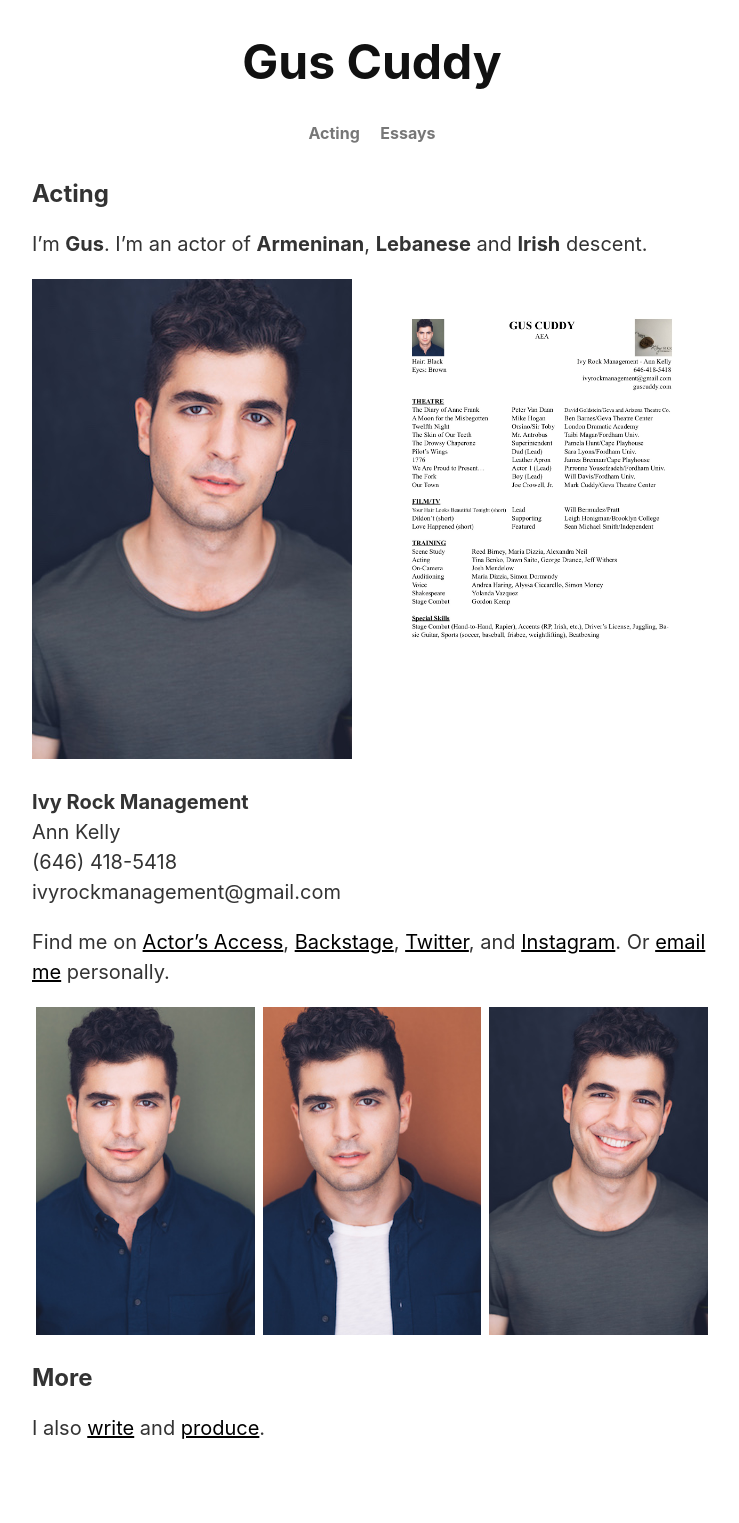
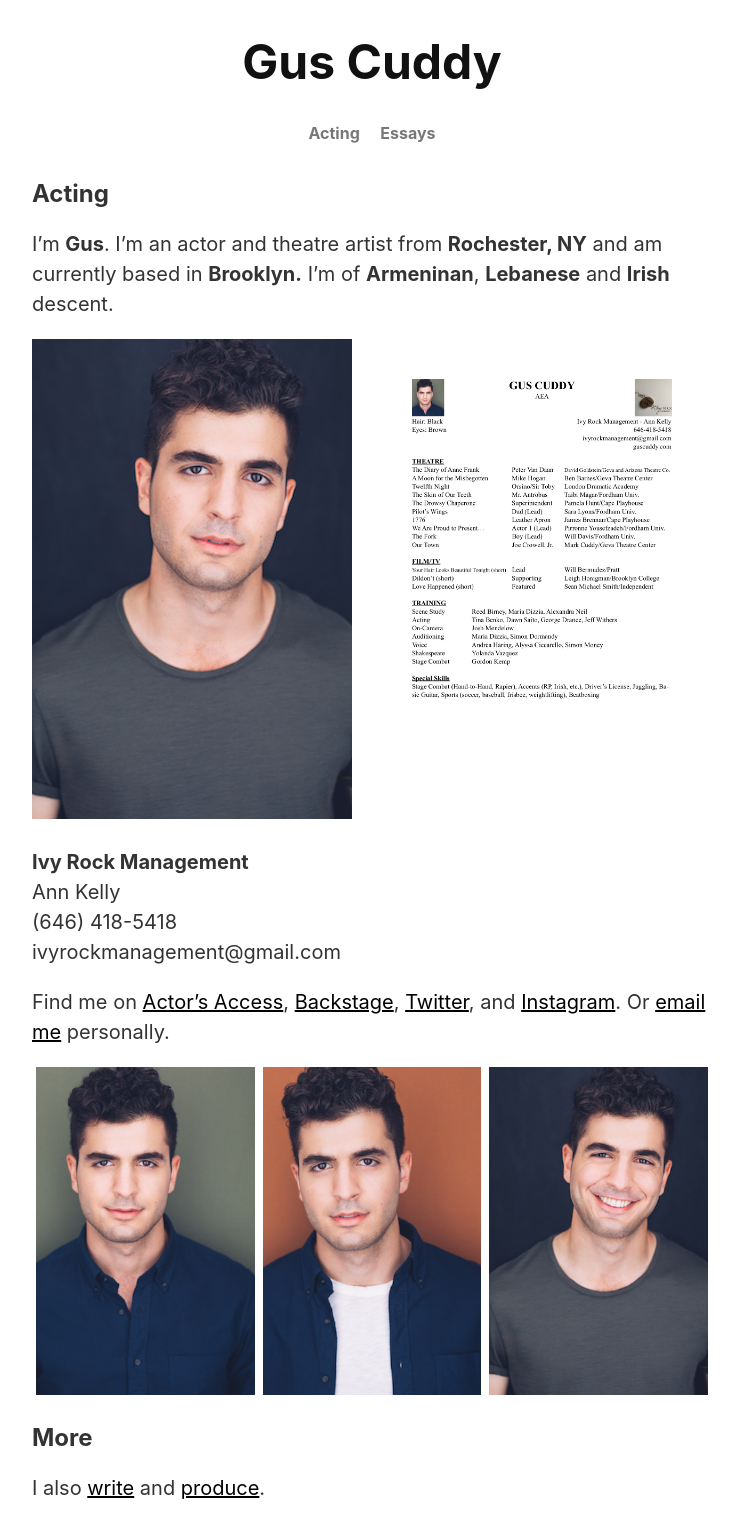
Before and after one commit to gcuddy/gcuddy.github.io, a Jekyll site: the page built from index.md, in a window 1280 px wide. Shown: the whole page, without its empty margins (268-1007 px from the left). Built offline with Jekyll 4.4.1, drawn with Linux system fonts in a browser that asks for light colours; our own code applies the rules of GitHub Pages for plain Markdown files; before the commit the page ends 1463 px from its top, so only the background shows below that.

Commit message:
Updated desc.

```diff
--- a/index.md
+++ b/index.md
@@ -14,7 +14,7 @@
 
 ## Acting
 
-I'm **Gus**. I'm an actor of **Armeninan**, **Lebanese** and **Irish** descent.
+I'm **Gus**. I'm an actor and theatre artist from **Rochester, NY** and am currently based in **Brooklyn.** I'm of **Armeninan**, **Lebanese** and **Irish** descent.
 
 <article class="cf">
   <div class="fl w-100 w-50-ns">
```
